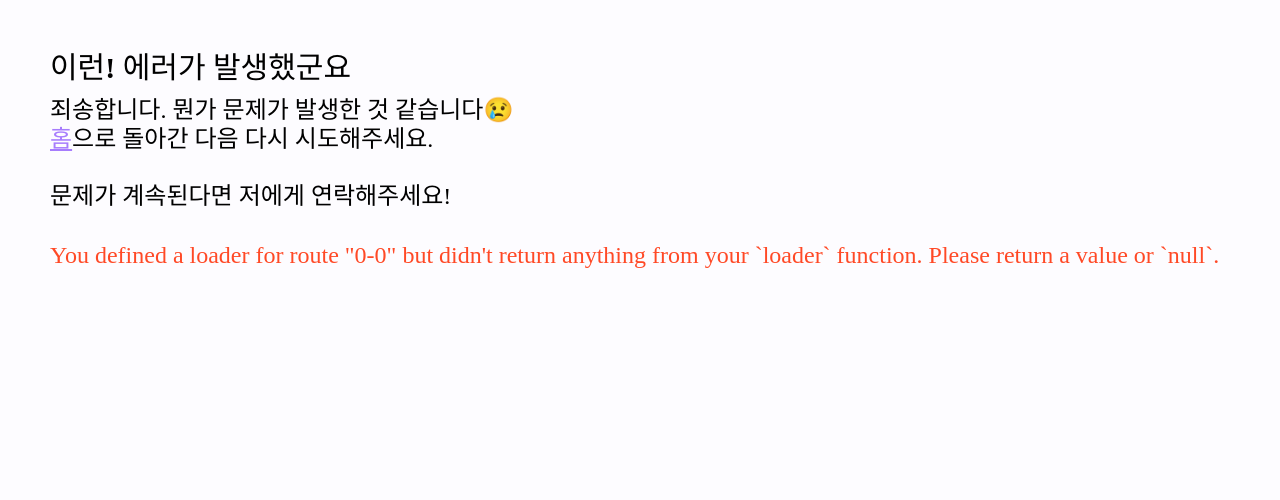
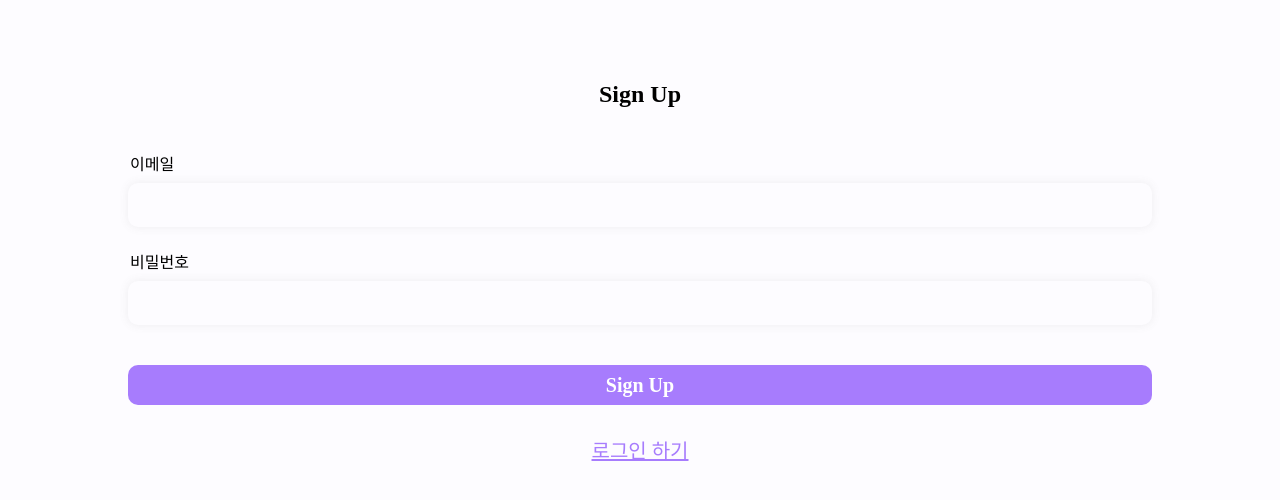
Before and after one commit to young-st511/wanted-pre-onboarding-frontend, a React (Create React App) app: page /signup in a window 1280 px wide. Shown: the top 500 px of the page. Built offline with nearby package versions, Linux system fonts and the light colour scheme; a web font is replaced by a local one.

Commit message:
✨ feat(SignIn,Up): Add link

```diff
--- /dev/null
+++ b/src/components/styles/Link.style.ts
@@ -0,0 +1,17 @@
+import { Link } from "react-router-dom";
+import styled from "styled-components";
+
+export const StyledLink = styled(Link)`
+  display: block;
+  margin: 1rem auto;
+  width: 14rem;
+
+  text-align: center;
+  font-size: 2rem;
+  font-weight: 700;
+  color: ${({theme:{color}})=>color.main};
+
+  &:hover {
+    scale: 1.01;
+  }
+`
--- a/src/pages/SignIn.tsx
+++ b/src/pages/SignIn.tsx
@@ -1,9 +1,15 @@
 import { redirect } from "react-router-dom";
+import { StyledLink } from "../components/styles/Link.style";
 import SignInForm from "../features/auth/components/SignInForm";
 import { getAuth } from "../utils/token/getAuth";
 
 function SignIn() {
-  return <SignInForm />;
+  return (
+    <>
+      <SignInForm />
+      <StyledLink to="/signup">회원가입 하기</StyledLink>
+    </>
+  );
 }
 
 export function signInLoader() {
--- a/src/pages/SignUp.tsx
+++ b/src/pages/SignUp.tsx
@@ -1,9 +1,15 @@
 import { redirect } from "react-router-dom";
+import { StyledLink } from "../components/styles/Link.style";
 import SignUpForm from "../features/sign_up/components/SignUpForm";
 import { getAuth } from "../utils/token/getAuth";
 
 function SignUp() {
-  return <SignUpForm />;
+  return (
+    <>
+      <SignUpForm />
+      <StyledLink to="signin">로그인 하기</StyledLink>
+    </>
+  );
 }
 
 export function signUpLoader() {
@@ -11,6 +17,7 @@ export function signUpLoader() {
   if (auth) {
     redirect("/todo");
   }
+  return null;
 }
 
 export default SignUp;
```
